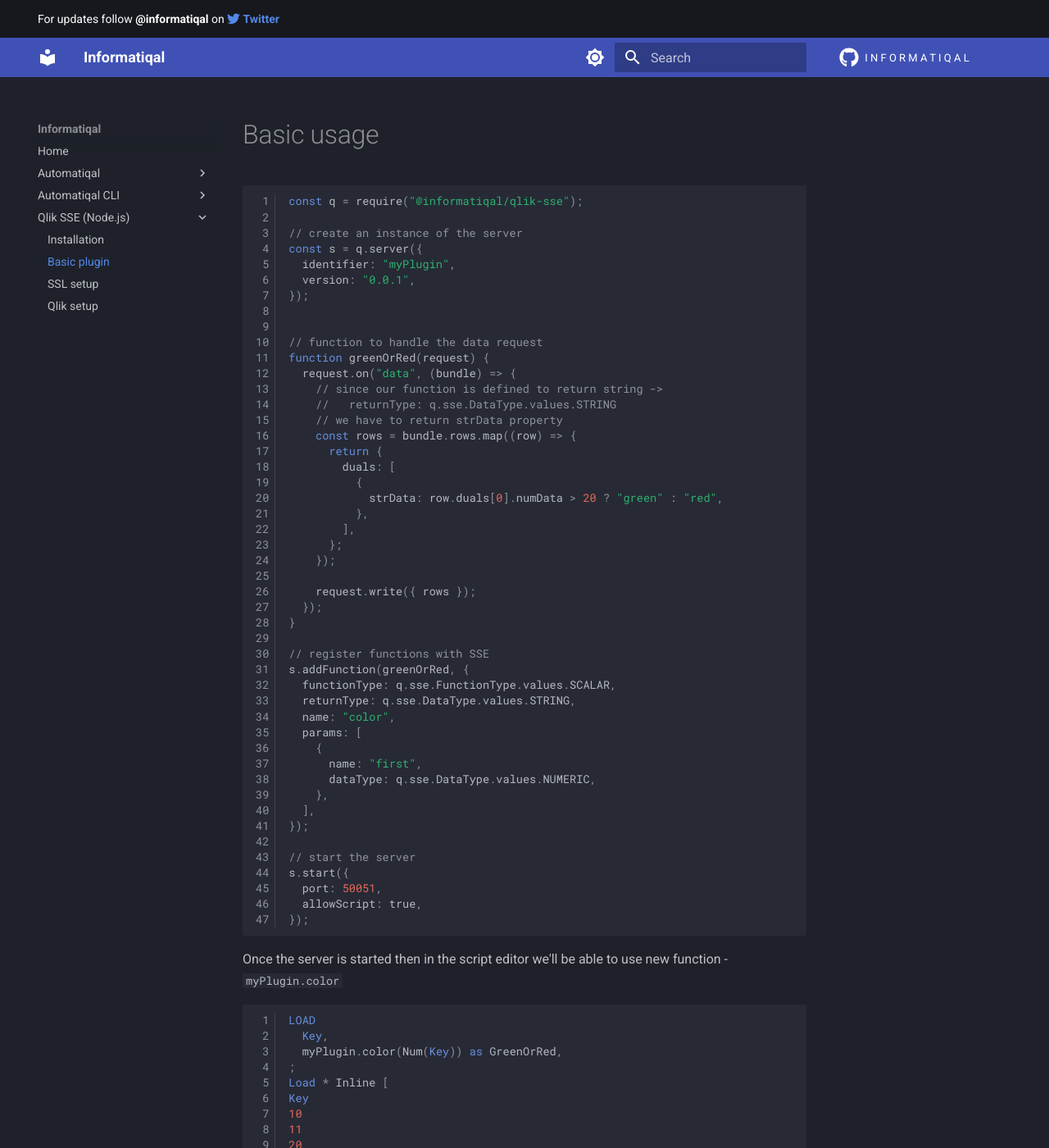
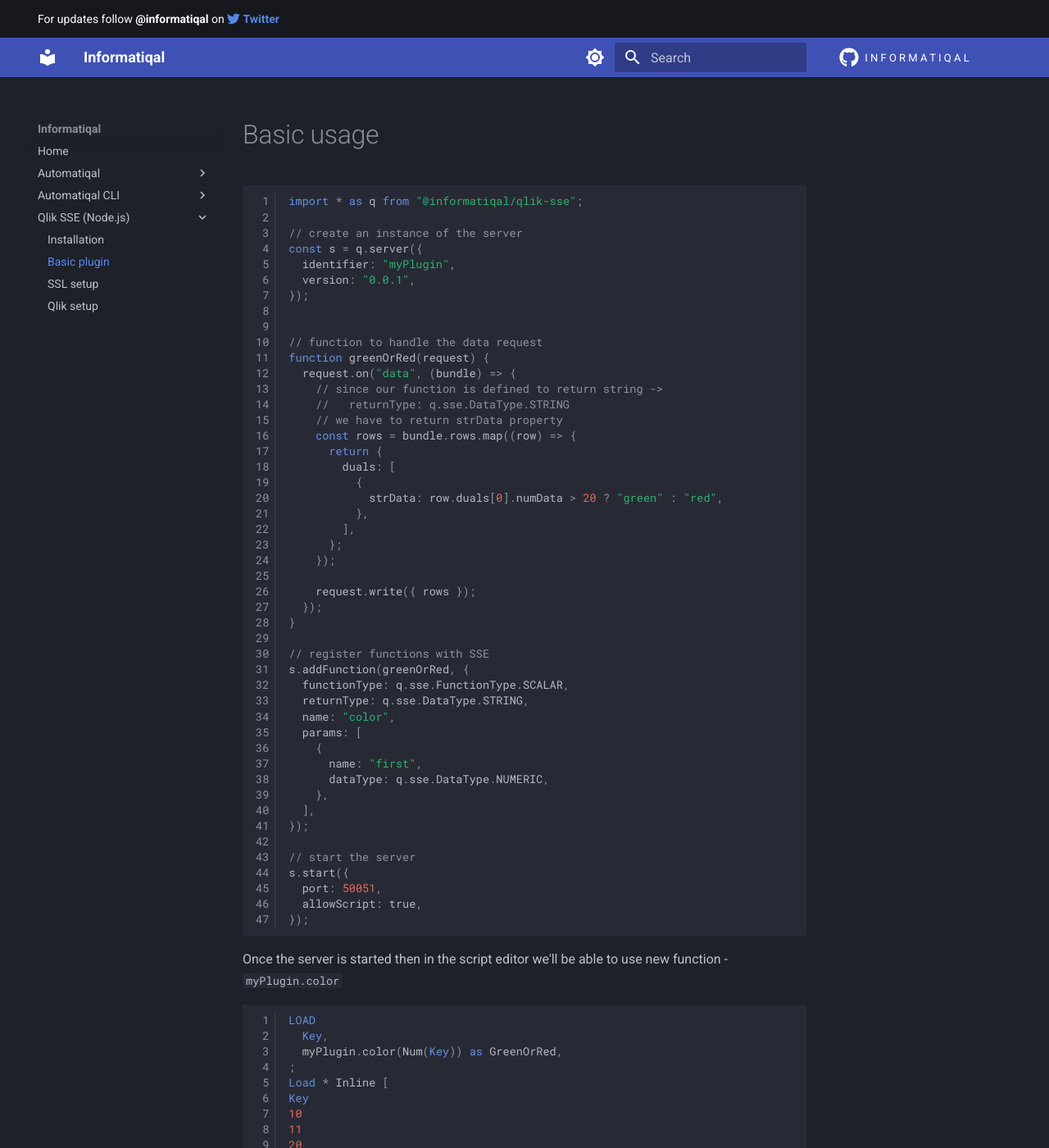
Before and after one commit to Informatiqal/docs, an MkDocs documentation site: the page built from docs/qlik-sse/basic-sse-plugin.md, in a window 1280 px wide and 1400 px high. Shown: the whole window at 82% size. Built offline with MkDocs 1.6.1 and Material for MkDocs 9.7.7, drawn with Linux system fonts in a browser that asks for light colours.

Commit message:
updated basic plugin page to reflect the latest changes

````diff
--- a/docs/qlik-sse/basic-sse-plugin.md
+++ b/docs/qlik-sse/basic-sse-plugin.md
@@ -1,7 +1,7 @@
 # Basic usage
 
 ```javascript
-const q = require("@informatiqal/qlik-sse");
+import * as q from "@informatiqal/qlik-sse";
 
 // create an instance of the server
 const s = q.server({
@@ -14,7 +14,7 @@
 function greenOrRed(request) {
   request.on("data", (bundle) => {
     // since our function is defined to return string ->
-    //   returnType: q.sse.DataType.values.STRING
+    //   returnType: q.sse.DataType.STRING
     // we have to return strData property
     const rows = bundle.rows.map((row) => {
       return {
@@ -32,13 +32,13 @@
 
 // register functions with SSE
 s.addFunction(greenOrRed, {
-  functionType: q.sse.FunctionType.values.SCALAR,
-  returnType: q.sse.DataType.values.STRING,
+  functionType: q.sse.FunctionType.SCALAR,
+  returnType: q.sse.DataType.STRING,
   name: "color",
   params: [
     {
       name: "first",
-      dataType: q.sse.DataType.values.NUMERIC,
+      dataType: q.sse.DataType.NUMERIC,
     },
   ],
 });
````
